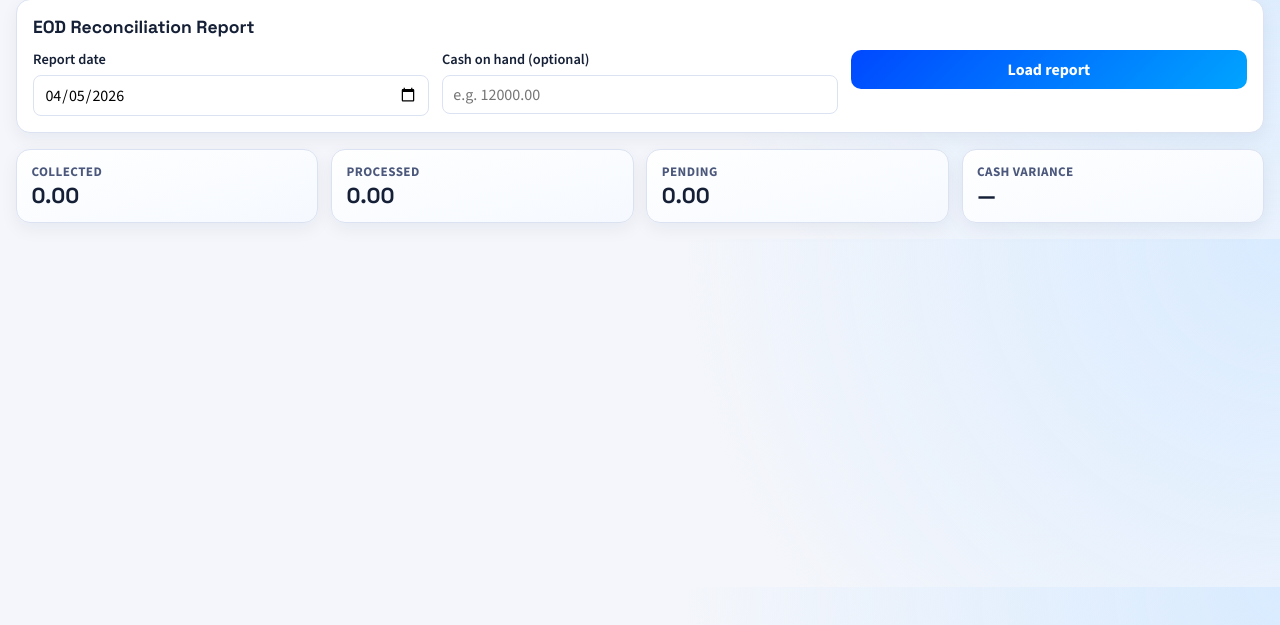
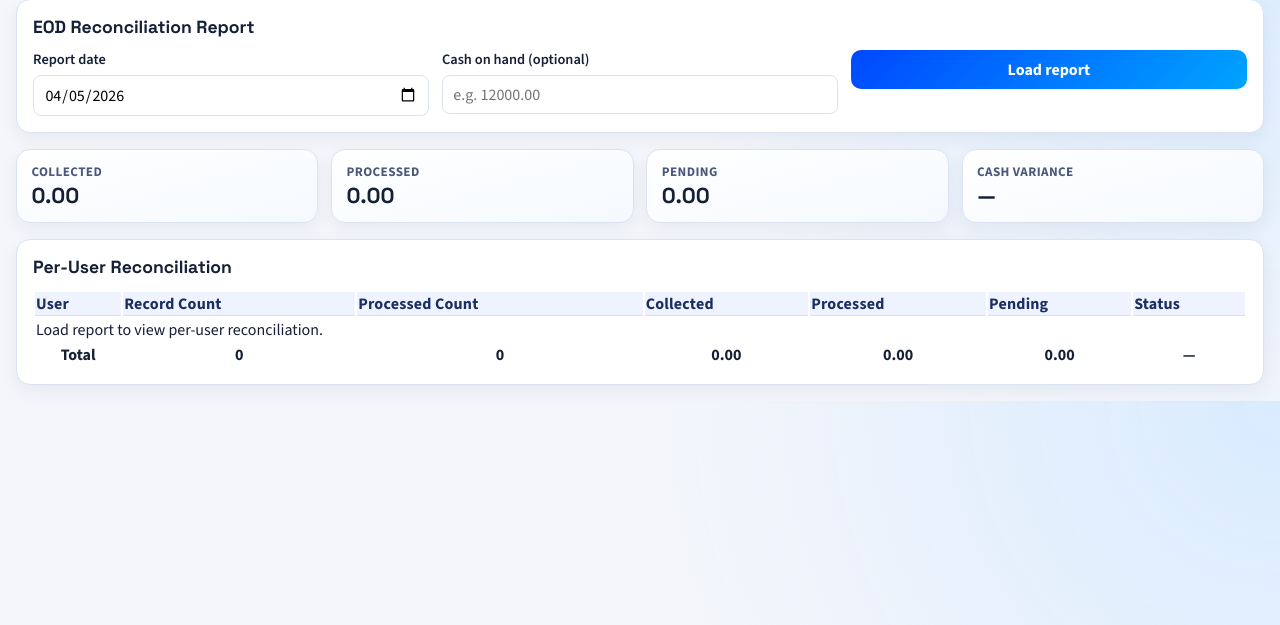
Before and after one commit to gkate78/bps, a FastAPI app: template app/templates/processing.html in a window 1280 px wide. Shown: the part 109-734 px from the top of the page. Run offline with FastAPI, Linux system fonts and the light colour scheme; the template is opened without the code that fills it, so the values that code supplies are empty; some libraries are stand-ins or nearby versions.

Commit message:
Add per-user reconciliation reporting and clarify payment processing labels.
Introduce daily reconciliation-by-user API/UI grouped by processed_by_user_id, update admin payment field labels for clearer customer-vs-settlement meaning, refresh starter import sample data, and document the new reconciliation workflow and processing audit decisions.

Made-with: Cursor

```diff
--- a/app/routes/bill_routes.py
+++ b/app/routes/bill_routes.py
@@ -40,6 +40,7 @@ from app.controllers.bill_controller import (
     import_csv_records,
     batch_mark_cash_and_export,
     reconciliation_report_summary,
+    reconciliation_by_user_summary,
     reconciliation_summary,
     records_kpi_summary,
     update_record,
@@ -442,6 +443,36 @@ async def get_reconciliation_summary(
 ):
     for_date = summary_date or date_alias or date.today()
     return await reconciliation_summary(db, for_date, cash_on_hand=cash_on_hand)
+
+
+@router.get("/api/admin/reconciliation-by-user")
+async def get_reconciliation_by_user(
+    summary_date: Optional[date] = Query(default=None),
+    date_alias: Optional[date] = Query(default=None, alias="date"),
+    db: AsyncSession = Depends(get_db),
+    _: UserAccount = Depends(require_owner_or_admin),
+):
+    for_date = summary_date or date_alias or date.today()
+    result = await reconciliation_by_user_summary(db, for_date)
+
+    ids = [item["processed_by_user_id"] for item in result["items"] if item["processed_by_user_id"] is not None]
+    name_by_id: dict[int, str] = {}
+    if ids:
+        user_rows = (
+            await db.execute(select(UserAccount).where(UserAccount.id.in_(ids)))
+        ).scalars().all()
+        for user in user_rows:
+            full = f"{(user.first_name or '').strip()} {(user.last_name or '').strip()}".strip()
+            name_by_id[user.id] = full or f"USER {user.id}"
+
+    for item in result["items"]:
+        user_id = item["processed_by_user_id"]
+        if user_id is None:
+            item["user_label"] = "UNASSIGNED"
+        else:
+            item["user_label"] = name_by_id.get(user_id, f"USER {user_id}")
+
+    return result
 
 
 @router.get("/api/admin/reports/summary")
--- a/app/static/js/processing.js
+++ b/app/static/js/processing.js
@@ -4,6 +4,15 @@
     function currency(value) {
         const num = Number(value || 0);
         return num.toLocaleString(undefined, { minimumFractionDigits: 2, maximumFractionDigits: 2 });
+    }
+
+    function escapeHtml(value) {
+        return String(value || "")
+            .replaceAll("&", "&amp;")
+            .replaceAll("<", "&lt;")
+            .replaceAll(">", "&gt;")
+            .replaceAll("\"", "&quot;")
+            .replaceAll("'", "&#39;");
     }
 
     function showMessage(message, title) {
@@ -38,6 +47,12 @@
     const kpiProcessed = document.getElementById("kpiProcessed");
     const kpiPending = document.getElementById("kpiPending");
     const kpiCashVariance = document.getElementById("kpiCashVariance");
+    const perUserBody = document.getElementById("perUserReconciliationBody");
+    const perUserTotalRecords = document.getElementById("perUserTotalRecords");
+    const perUserTotalProcessedCount = document.getElementById("perUserTotalProcessedCount");
+    const perUserTotalCollected = document.getElementById("perUserTotalCollected");
+    const perUserTotalProcessed = document.getElementById("perUserTotalProcessed");
+    const perUserTotalPending = document.getElementById("perUserTotalPending");
 
     if (reportDateEl) {
         const today = new Date();
@@ -87,6 +102,50 @@
             kpiCashVariance.textContent = data.cash_variance == null ? "—" : currency(data.cash_variance);
         }
         reportBlock.classList.remove("is-hidden");
+
+        await loadPerUserReport(dateVal);
+    }
+
+    async function loadPerUserReport(dateVal) {
+        if (!perUserBody) {
+            return;
+        }
+        const params = new URLSearchParams({ date: dateVal });
+        const res = await fetch("/api/admin/reconciliation-by-user?" + params.toString());
+        if (!res.ok) {
+            perUserBody.innerHTML = "<tr><td colspan=\"7\">Failed to load per-user reconciliation.</td></tr>";
+            return;
+        }
+        const data = await res.json();
+        const items = Array.isArray(data.items) ? data.items : [];
+        if (items.length === 0) {
+            perUserBody.innerHTML = "<tr><td colspan=\"7\">No records for selected date.</td></tr>";
+        } else {
+            perUserBody.innerHTML = items
+                .map((item) => {
+                    const label = item.user_label || "UNASSIGNED";
+                    const flag = String(item.flag || "");
+                    const flagLabel = flag === "match" ? "Match" : (flag === "short" ? "Short" : "Pending");
+                    return `
+                        <tr>
+                            <td>${escapeHtml(label)}</td>
+                            <td>${item.record_count ?? 0}</td>
+                            <td>${item.processed_count ?? 0}</td>
+                            <td>${currency(item.collected)}</td>
+                            <td>${currency(item.processed)}</td>
+                            <td>${currency(item.pending)}</td>
+                            <td><span class="report-flag report-flag-${flag}">${flagLabel}</span></td>
+                        </tr>
+                    `;
+                })
+                .join("");
+        }
+        const totals = data.totals || {};
+        if (perUserTotalRecords) perUserTotalRecords.textContent = String(totals.record_count ?? 0);
+        if (perUserTotalProcessedCount) perUserTotalProcessedCount.textContent = String(totals.processed_count ?? 0);
+        if (perUserTotalCollected) perUserTotalCollected.textContent = currency(totals.collected);
+        if (perUserTotalProcessed) perUserTotalProcessed.textContent = currency(totals.processed);
+        if (perUserTotalPending) perUserTotalPending.textContent = currency(totals.pending);
     }
 
     if (loadReportBtn) {
--- a/app/templates/processing.html
+++ b/app/templates/processing.html
@@ -68,6 +68,41 @@
         <p class="kpi-value" id="kpiCashVariance">—</p>
     </article>
 </section>
+
+<section class="panel">
+    <div class="panel-head">
+        <h2>Per-User Reconciliation</h2>
+    </div>
+    <div class="table-scroll">
+        <table class="display users-grid" style="width:100%">
+            <thead>
+                <tr>
+                    <th>User</th>
+                    <th>Record Count</th>
+                    <th>Processed Count</th>
+                    <th>Collected</th>
+                    <th>Processed</th>
+                    <th>Pending</th>
+                    <th>Status</th>
+                </tr>
+            </thead>
+            <tbody id="perUserReconciliationBody">
+                <tr><td colspan="7">Load report to view per-user reconciliation.</td></tr>
+            </tbody>
+            <tfoot>
+                <tr>
+                    <th>Total</th>
+                    <th id="perUserTotalRecords">0</th>
+                    <th id="perUserTotalProcessedCount">0</th>
+                    <th id="perUserTotalCollected">0.00</th>
+                    <th id="perUserTotalProcessed">0.00</th>
+                    <th id="perUserTotalPending">0.00</th>
+                    <th>—</th>
+                </tr>
+            </tfoot>
+        </table>
+    </div>
+</section>
 {% endblock %}
 
 {% block scripts %}
--- a/app/templates/records.html
+++ b/app/templates/records.html
@@ -206,7 +206,7 @@
             <label>Bill Amount<input type="number" step="0.01" id="billAmt" value="0" min="0"></label>
             <label>Late Charge<input type="number" step="0.01" id="amt2" value="0" min="0"></label>
             <label>Service Charge<input type="number" step="0.01" id="charge" value="0" readonly></label>
-            <label>Mode of Payment
+            <label>Customer Payment Mode
                 <select id="paymentMethod">
                     <option value="">Select mode</option>
                     <option value="CASH">Cash</option>
@@ -220,7 +220,7 @@
             <label>Amount<input type="number" step="0.01" id="cash" value="0" min="0"></label>
             <label class="amount-emphasis">Total<input type="number" step="0.01" id="total" value="0" readonly></label>
             <label class="amount-emphasis">Change<input type="number" step="0.01" id="changeAmt" value="0" readonly></label>
-            <label>Payment Channel
+            <label>Settlement Channel
                 <select id="paymentChannel">
                     <option value="">Select channel</option>
                     <option value="CASH">Cash</option>
@@ -231,6 +231,7 @@
                     <option value="BPI">BPI</option>
                 </select>
             </label>
+            <p class="status-text full">Customer Payment Mode = how customer paid BPAY. Settlement Channel = how you settled the biller payment.</p>
             <label>Payment Reference<input type="text" id="paymentReference" maxlength="120" placeholder="Real ref from biller/channel"></label>
             <label class="full">Notes<textarea id="notes" rows="2"></textarea></label>
         </div>
```
Also changed, not shown: app/controllers/bill_controller.py (+71 -0 lines), docs/DECISIONS.md (+8 -0 lines), import_bill_records_starter.csv (added, +21 -0 lines), README.md.
